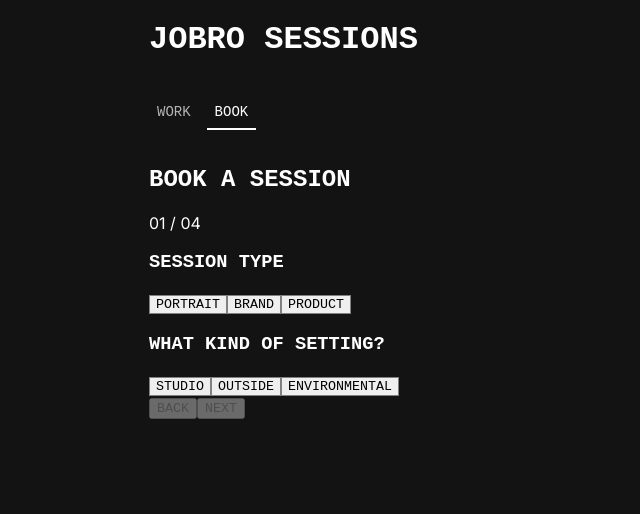
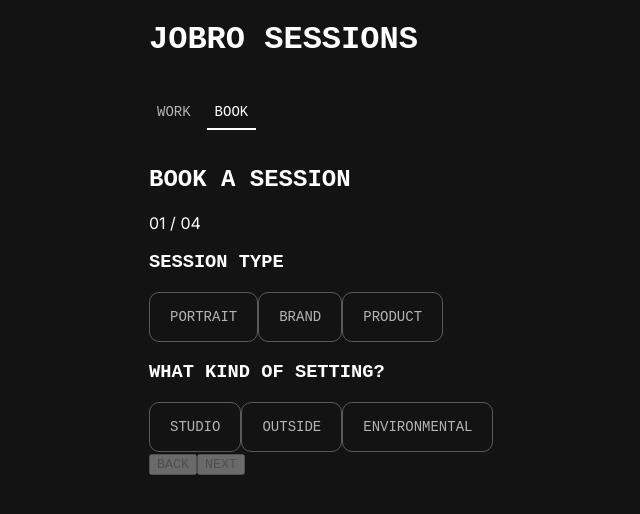
Before and after one commit to jobrophoto/jobro-sessions, a React (Vite) app: page / in a window 1280 px wide. Both pictures are taken after a click on the button "BOOK". Shown: the top 514 px of the page, without its empty margins (155-795 px from the left). Built offline with nearby package versions, Linux system fonts and the light colour scheme; a web font is replaced by a local one.

Commit message:
Refactor BookingFlow component to use CSS classes for button styling and improve layout consistency

```diff
--- a/src/components/BookingFlow.jsx
+++ b/src/components/BookingFlow.jsx
@@ -100,75 +100,71 @@ function BookingFlow({ favorites }) {
       {step === 1 && (
         <div>
           <h3>SESSION TYPE</h3>
+          <div className="choices">
             {types.map((option) => (
               <button
                 key={option}
+                className={
+                  booking.type === option ? "chip chip--active" : "chip"
+                }
                 onClick={() => setBooking({ ...booking, type: option })}
-              style={{
-                border:
-                  booking.type === option
-                    ? "2px solid white"
-                    : "1px solid gray",
-              }}
-            >
-              {option}
-            </button>
-          ))}
-
-          <h3>WHAT KIND OF SETTING?</h3>
-          {settings.map((option) => (
-            <button
-              key={option}
-              onClick={() => setBooking({ ...booking, setting: option })}
-              style={{
-                border:
-                  booking.setting === option
-                    ? "2px solid white"
-                    : "1px solid gray",
-              }}
               >
                 {option}
               </button>
             ))}
           </div>
+
+          <h3>WHAT KIND OF SETTING?</h3>
+          <div className="choices">
+            {settings.map((option) => (
+              <button
+                key={option}
+                className={
+                  booking.setting === option ? "chip chip--active" : "chip"
+                }
+                onClick={() => setBooking({ ...booking, setting: option })}
+              >
+                {option}
+              </button>
+            ))}
+          </div>
+        </div>
       )}
       {step === 2 && (
         <div>
           <h3>DATE</h3>
+          <div className="choices">
             {days.map((day) => (
               <button
                 key={day.value}
+                className={
+                  booking.date === day.value ? "chip chip--active" : "chip"
+                }
                 onClick={() =>
                   setBooking({ ...booking, date: day.value, time: "" })
                 }
-              style={{
-                border:
-                  booking.date === day.value
-                    ? "2px solid white"
-                    : "1px solid grey",
-              }}
               >
                 {day.label}
               </button>
             ))}
+          </div>
 
           {booking.date !== "" && (
             <div>
               <h3>PICK A TIME</h3>
+              <div className="choices">
                 {times.map((option) => (
                   <button
                     key={option}
+                    className={
+                      booking.time === option ? "chip chip--active" : "chip"
+                    }
                     onClick={() => setBooking({ ...booking, time: option })}
-                  style={{
-                    border:
-                      booking.time === option
-                        ? "2px solid white"
-                        : "1px solid grey",
-                  }}
                   >
                     {option}
                   </button>
                 ))}
+              </div>
             </div>
           )}
         </div>
```
Lines whose indentation alone changed are shown as unchanged.
